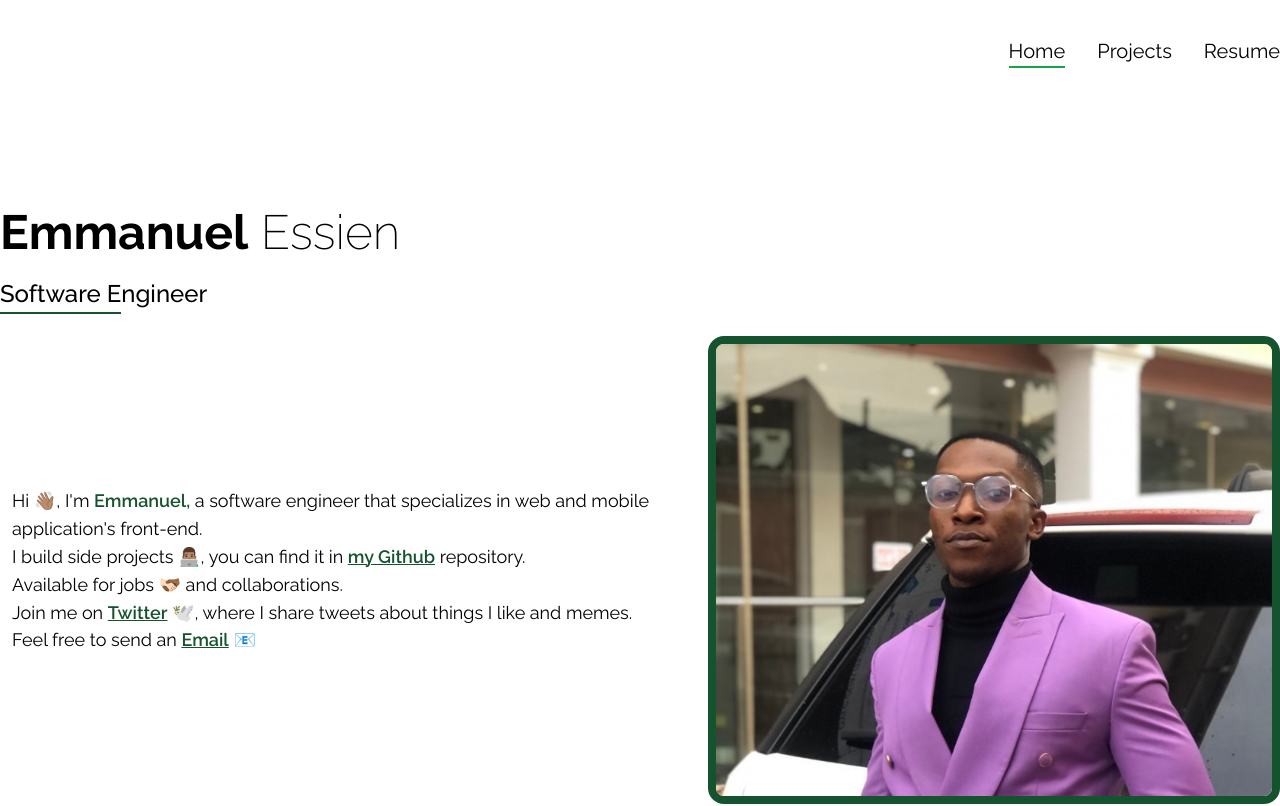
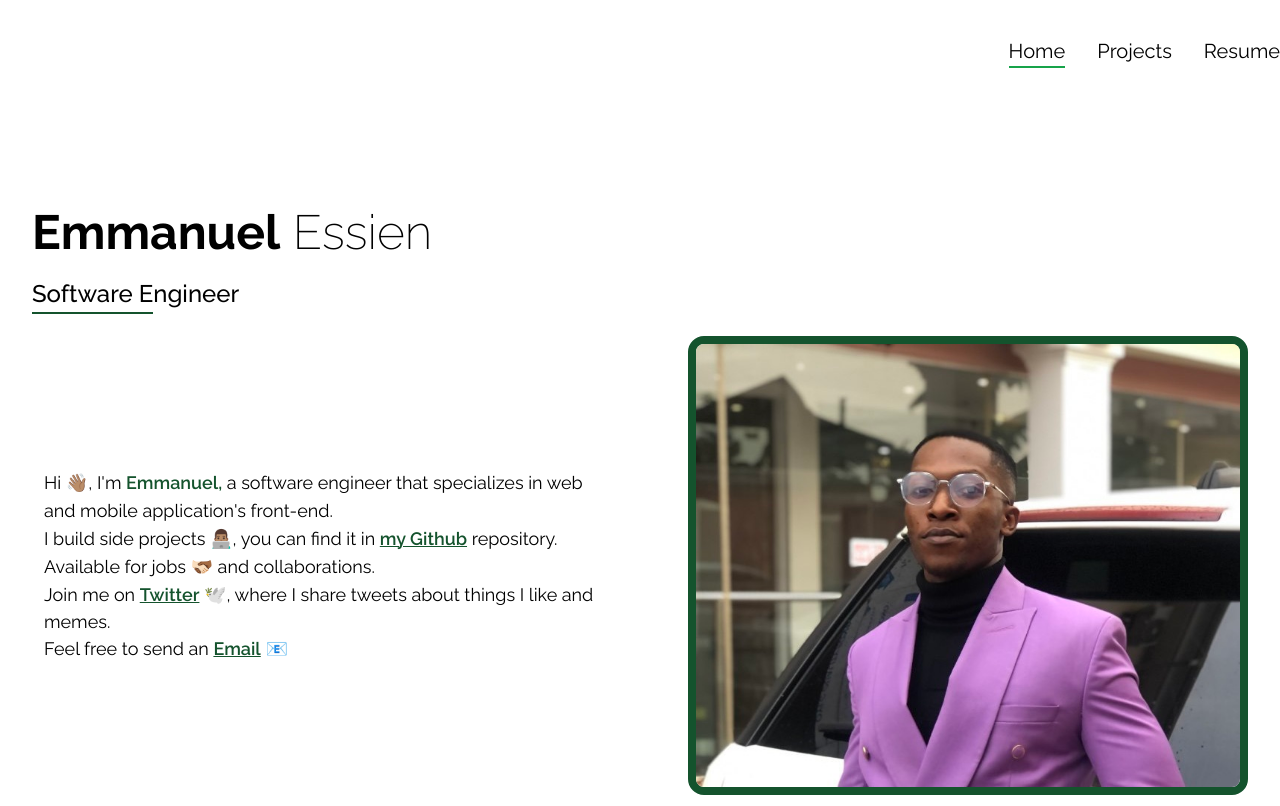
Before and after one commit to ehma90/MyPortfolio, a Next.js app: page / in a window 1280 px wide. Shown: the top 806 px of the page. Built offline with nearby package versions, Linux system fonts and the light colour scheme.

Commit message:
Update design

```diff
--- a/src/components/Profile.tsx
+++ b/src/components/Profile.tsx
@@ -3,7 +3,7 @@ import React from "react";
 
 function Profile() {
   return (
-    <ul className=" px-3 text-md md:text-lg w-full md:max-w-2xl">
+    <ul className=" px-3 text-md md:text-lg w-full md:max-w-xl">
       <li className="leading-7">
         Hi 👋🏽, I&apos;m{" "}
         <span className="text-green-900 font-semibold ">Emmanuel,</span> a
--- a/src/pages/index.tsx
+++ b/src/pages/index.tsx
@@ -11,17 +11,18 @@ export default function Home() {
   return (
     <>
       <Layout title="Home">
+        <Container>
           <motion.div
             animate={{ y: 0 }}
             initial={{ y: 100 }}
             className="px-4 md:px-0 mt-12 md:mt-32 w-full"
           >
             <Title />
-          <div className="mt-6 flex flex-col-reverse md:flex-row justify-between items-center gap-9">
+            <div className="w-full mt-6 flex flex-col-reverse md:flex-row justify-between items-center gap-9 md:gap-20">
               <Profile />
               <motion.div
-              animate={{ rotate: rotate ? 8 : 0}}
-              onClick={() => setRotate(!rotate)}
+                whileHover={{ rotate: 8 }}
+                initial={{rotate:0}}
                 className=" cursor-pointer border-4 md:border-8 border-green-900 rounded-[16px]"
               >
                 <Image
@@ -34,6 +35,7 @@ export default function Home() {
               </motion.div>
             </div>
           </motion.div>
+        </Container>
       </Layout>
     </>
   );
--- a/src/pages/projects.tsx
+++ b/src/pages/projects.tsx
@@ -9,7 +9,7 @@ const projects = () => {
   return (
     <>
       <Layout title="My projects">
-        <div className="mt-12 md:mt-32 px-4 md:px-0">
+        <div className="mt-12 md:mt-32 px-4 md:px-0 w-full">
           <Title width="w-[85px] md:w-[200px]" />
           <div className="mt-7 md:mt-16 grid grid-cols-1 md:grid-cols-2 lg:grid-cols-3 gap-9">
             {myData
```
Lines whose indentation alone changed are shown as unchanged.
